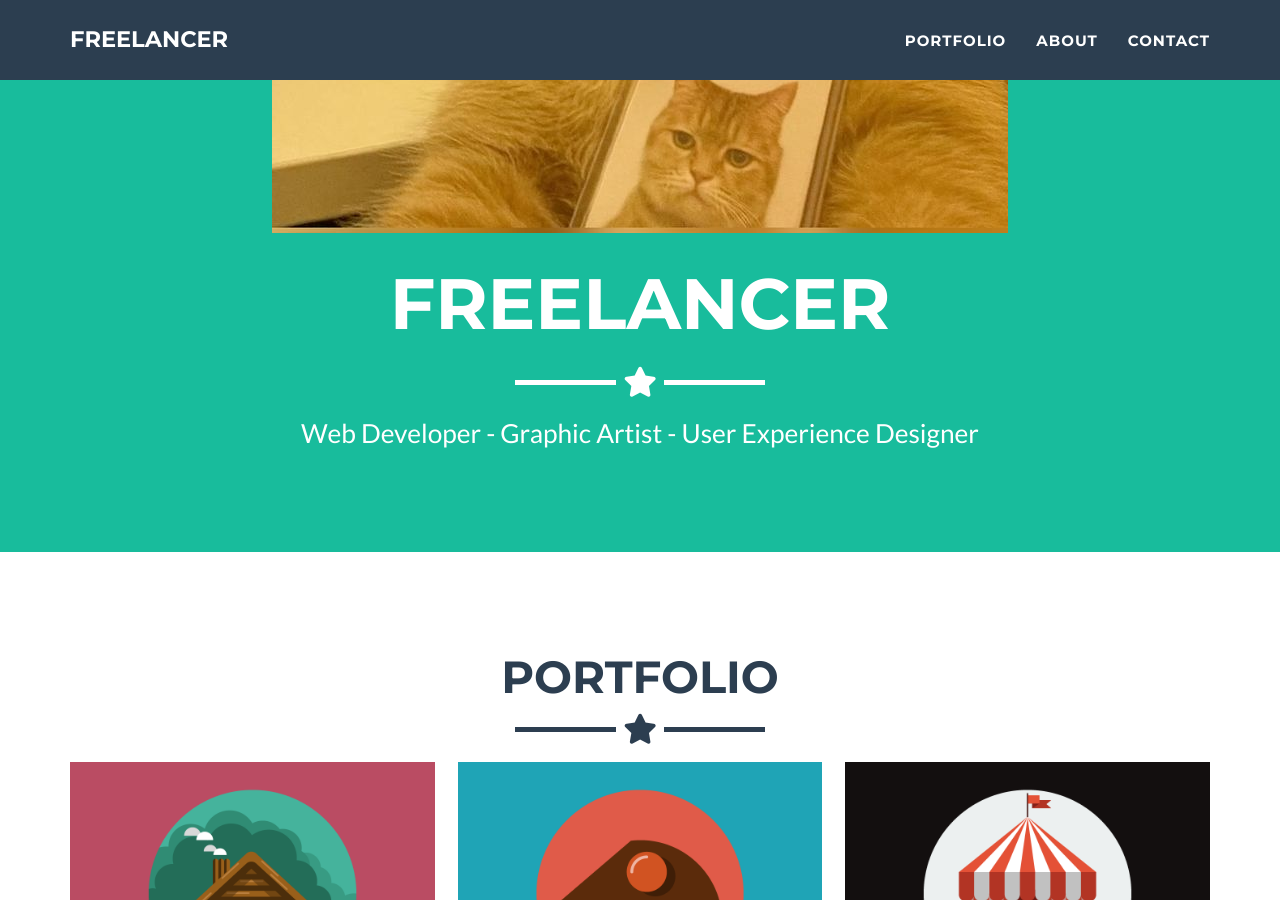
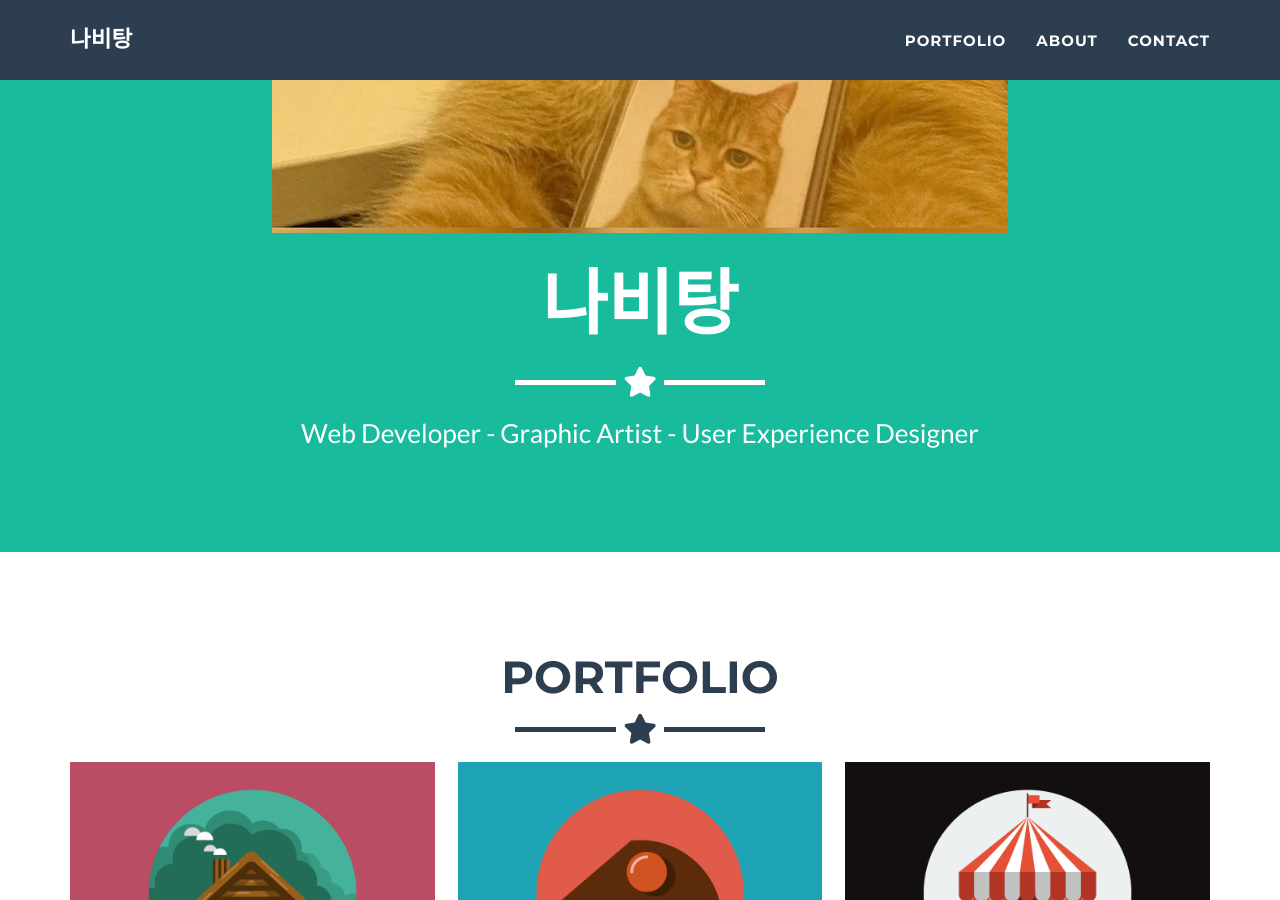
Before and after one commit to nhw1008/nhw1008.github.io, a Jekyll site: the page built from _posts/2014-07-18-project-1.markdown, in a window 1280 px wide and 900 px high, scrolled down 948 px. Built offline with Jekyll 4.4.1, drawn with Linux system fonts in a browser that asks for light colours.

Commit message:
title_update

```diff
--- a/_config.yml
+++ b/_config.yml
@@ -1,5 +1,5 @@
 # Site settings
-title: Freelancer
+title: 나비탕
 email: nhw1008@g.shingu.ac.kr
 url: https://github.com/nhw1008.github.io
 description: "우에에에엥ㅇ에에엥"
```
